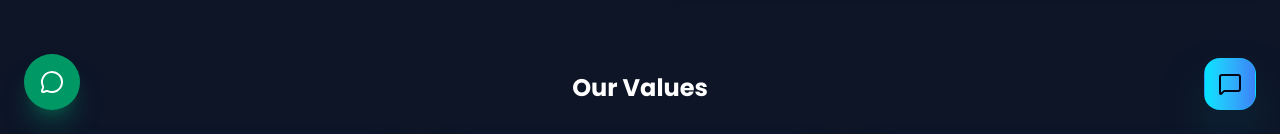
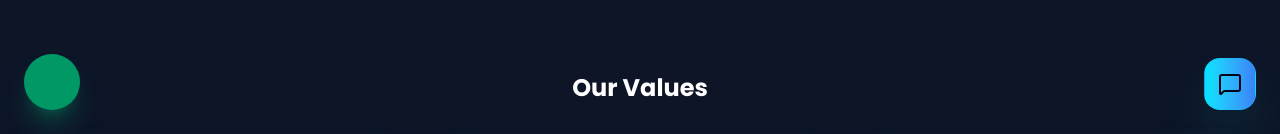
Before and after one commit to aratha-in/aratha_v2, a Next.js app: page /about in a window 1280 px wide. Shown: the part 666-800 px from the top of the page. Built offline with nearby package versions, Linux system fonts and the light colour scheme.

Commit message:
Remove MessageCircle icon from WhatsAppFloat component

```diff
--- a/frontend/components/sections/WhatsAppFloat.tsx
+++ b/frontend/components/sections/WhatsAppFloat.tsx
@@ -1,7 +1,7 @@
 "use client";
 
 import { useState } from "react";
-import { MessageCircle, X, Send } from "lucide-react";
+import { X, Send } from "lucide-react";
 
 export default function WhatsAppFloat() {
   const [isOpen, setIsOpen] = useState(false);
@@ -77,7 +77,7 @@ export default function WhatsAppFloat() {
         className="w-14 h-14 bg-emerald-600 hover:bg-emerald-500 text-white rounded-full flex items-center justify-center shadow-xl shadow-emerald-600/30 hover:scale-105 transition-all duration-200 active:scale-95 group"
         aria-label="Chat on WhatsApp"
       >
-        <MessageCircle className="w-6 h-6 group-hover:scale-110 transition-transform" />
+
       </button>
     </div>
   );
```
